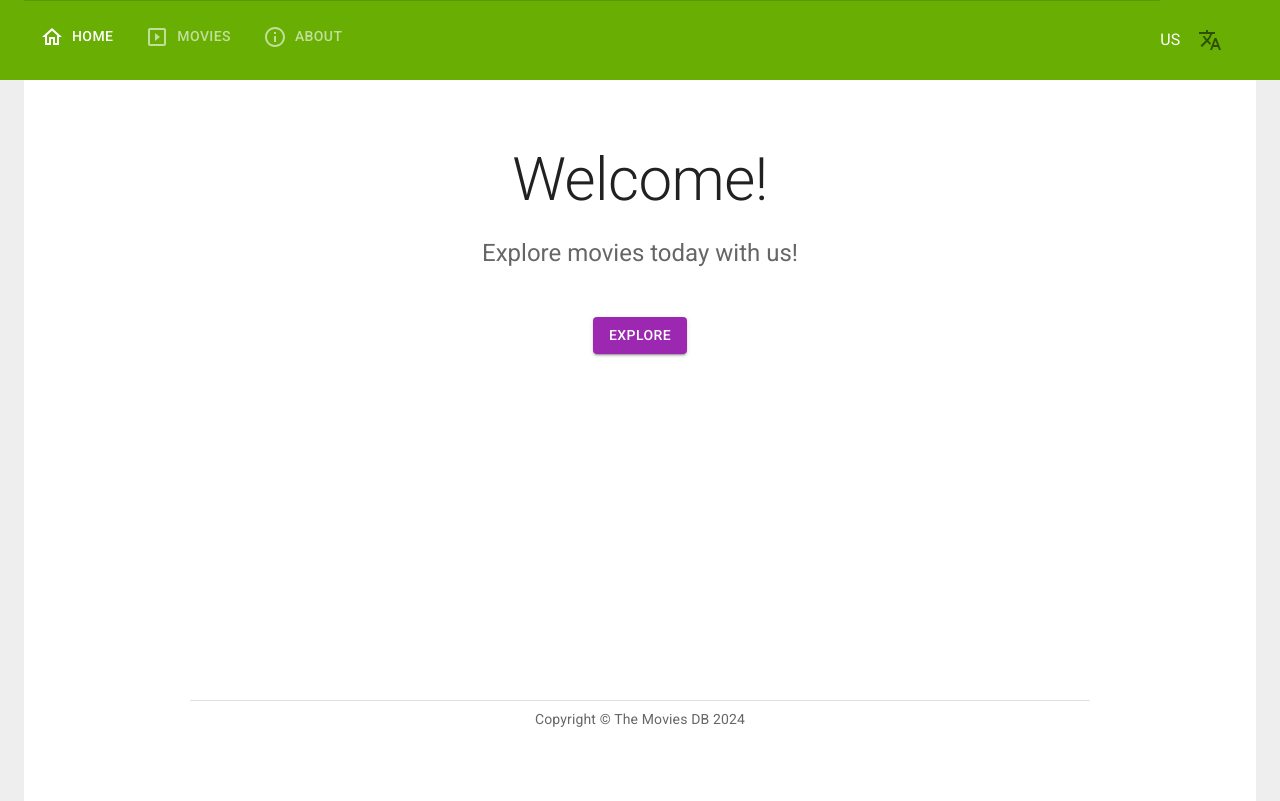
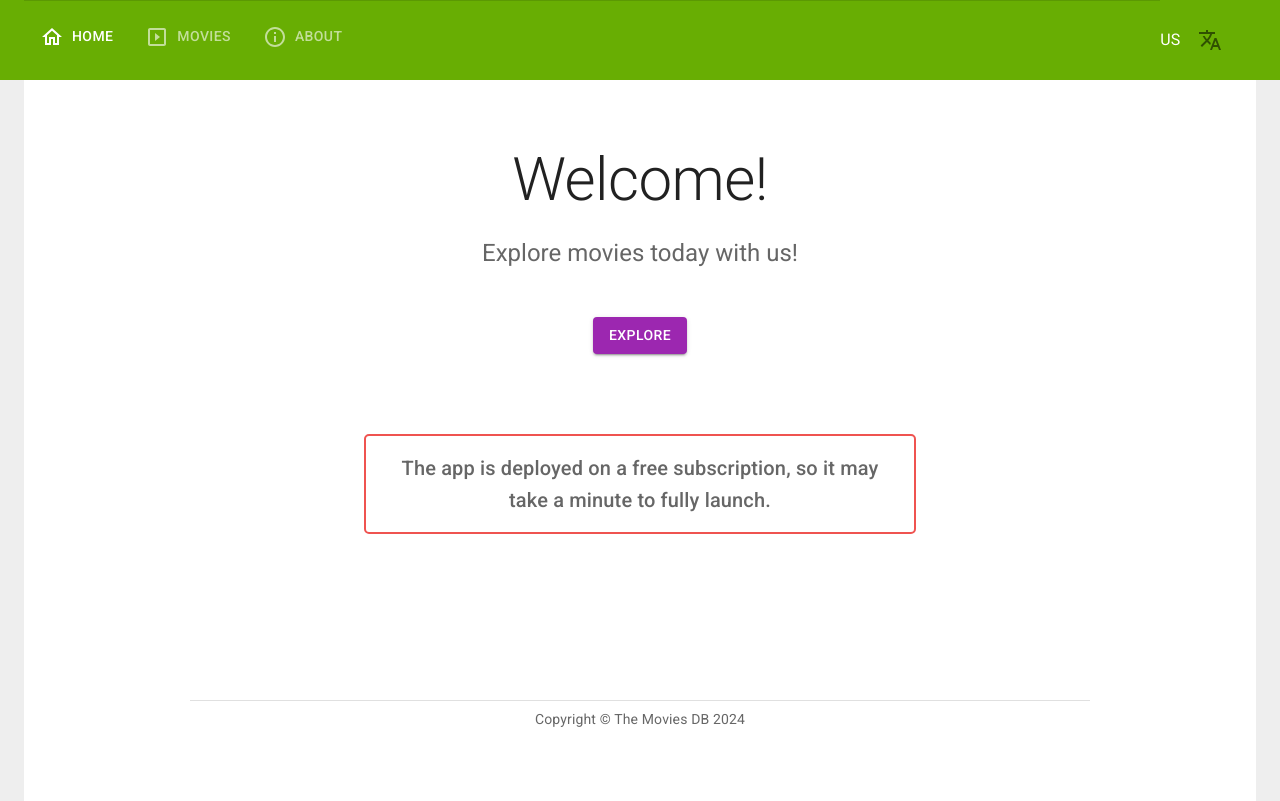
Before and after one commit to Vadim-Rafalskiy/Movies_TMDB, a React (Create React App) app in the folder client/: page / in a window 1280 px wide. Built offline with nearby package versions, Linux system fonts and the light colour scheme.

Commit message:
add warning notofication

```diff
--- a/client/public/index.html
+++ b/client/public/index.html
@@ -13,10 +13,6 @@
     <link rel="icon" type="image/png" sizes="32x32" href="/favicon-32x32.png">
     <link rel="icon" type="image/png" sizes="16x16" href="/favicon-16x16.png">
     <link rel="icon" type="image/png" sizes="192x192" href="/android-chrome-192x192.png">
-    <!--
-      manifest.json provides metadata used when your web app is installed on a
-      user's mobile device or desktop. See https://developers.google.com/web/fundamentals/web-app-manifest/
-    -->
     <link rel="manifest" href="%PUBLIC_URL%/manifest.json" />
     <link rel="preconnect" href="https://fonts.googleapis.com" />
     <link rel="preconnect" href="https://fonts.gstatic.com" crossorigin />
@@ -29,29 +25,10 @@
       href="https://fonts.googleapis.com/icon?family=Material+Icons"
     />
 
-    <!--
-      Notice the use of %PUBLIC_URL% in the tags above.
-      It will be replaced with the URL of the `public` folder during the build.
-      Only files inside the `public` folder can be referenced from the HTML.
-
-      Unlike "/favicon.ico" or "favicon.ico", "%PUBLIC_URL%/favicon.ico" will
-      work correctly both with client-side routing and a non-root public URL.
-      Learn how to configure a non-root public URL by running `npm run build`.
-    -->
-    <title>React App</title>
+    <title>Movies-TMDB</title>
   </head>
   <body>
     <noscript>You need to enable JavaScript to run this app.</noscript>
     <div id="root"></div>
-    <!--
-      This HTML file is a template.
-      If you open it directly in the browser, you will see an empty page.
-
-      You can add webfonts, meta tags, or analytics to this file.
-      The build step will place the bundled scripts into the <body> tag.
-
-      To begin the development, run `npm start` or `yarn start`.
-      To create a production bundle, use `npm run build` or `yarn build`.
-    -->
   </body>
 </html>
--- a/client/src/App.js
+++ b/client/src/App.js
@@ -32,7 +32,6 @@ function App() {
     const httpLink = new HttpLink({ uri: `${window.location.origin}/graphql` });
     // const httpLink = new HttpLink({ uri: 'http://localhost:4000/graphql' });
 
-    console.log('httpLink--', httpLink);
 
     const localeMidlware = new ApolloLink((operation, forward) => {
         operation.setContext(({ headers = {} }) => ({
--- a/client/src/Pages/Home/index.js
+++ b/client/src/Pages/Home/index.js
@@ -53,13 +53,25 @@ const Home = () => {
                         <FormattedMessage id="home.button"></FormattedMessage>
                     </Button>
                 </Stack>
+                <Box mt={10} p={2} sx={{border: theme => `2px solid ${theme.palette.error.light}`, borderRadius:'5px'}}>
+                    <Typography
+                        component="p"
+                        variant="h6"
+                        align="center"
+                        color="text.secondary"
+                        paragraph
+                        m={0}
+                    >
+                        <FormattedMessage id="home.warning"></FormattedMessage>
+                    </Typography>
+                </Box>
             </Container>
             <Container
                 maxWidth="md"
                 component="footer"
                 sx={{
                     borderTop: theme => `1px solid ${theme.palette.divider}`,
-                    mt: 8,
+                    mt: 4,
                     py: [3, 1],
                 }}
             >
--- a/client/src/messages/en-US.js
+++ b/client/src/messages/en-US.js
@@ -6,6 +6,8 @@ const en = {
             welcome:"Welcome!",
             text:"Explore movies today with us!",
             button:"Explore",
+            warning:'The app is deployed on a free subscription, so it may take a minute to fully launch.'
+
         },
         navigation: {
             home:"Home",
--- a/client/src/messages/pl-PL.js
+++ b/client/src/messages/pl-PL.js
@@ -6,6 +6,8 @@ const pl = {
             welcome:"Witamy!",
             text:"Przeglądaj filmy już dziś razem z nami!",
             button:"Zacząć",
+            warning:'Aplikacja jest wdrażana w ramach bezpłatnej subskrypcji, więc pełne uruchomienie może zająć minutę.'
+
         },
         navigation: {
             home:"Strona główna",
--- a/client/src/messages/uk-UA.js
+++ b/client/src/messages/uk-UA.js
@@ -6,6 +6,7 @@ const uk = {
             welcome: 'Вітаю!',
             text: 'Дивіться фільми разом з нами!',
             button: 'Дивитись',
+            warning:'Додаток задеплоєний на безкоштовній підписці, тому може знадобитись хвилина для його повноцінного запуску.'
         },
         navigation: {
             home: 'Головна',
```
